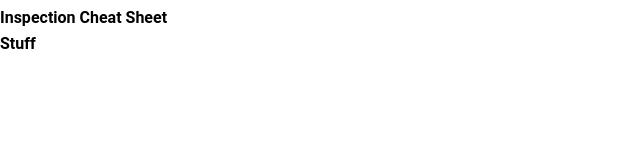
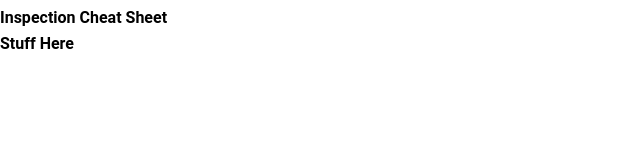
Before and after one commit to mikethebackyardmechanic/mikethebackyardmechanic.github.io, a plain HTML site: page index.html in a window 1280 px wide. Shown: the full height of the page, 0-640 px from the left. Drawn offline with Linux system fonts and the light colour scheme.

Commit message:
Update index.html

```diff
--- a/index.html
+++ b/index.html
@@ -12,7 +12,7 @@
 
 <body>
     <h1>Inspection Cheat Sheet</h1>
-    <h3>Stuff</h3>
+    <h3>Stuff Here</h3>
 </body>
 
 </html>
```
